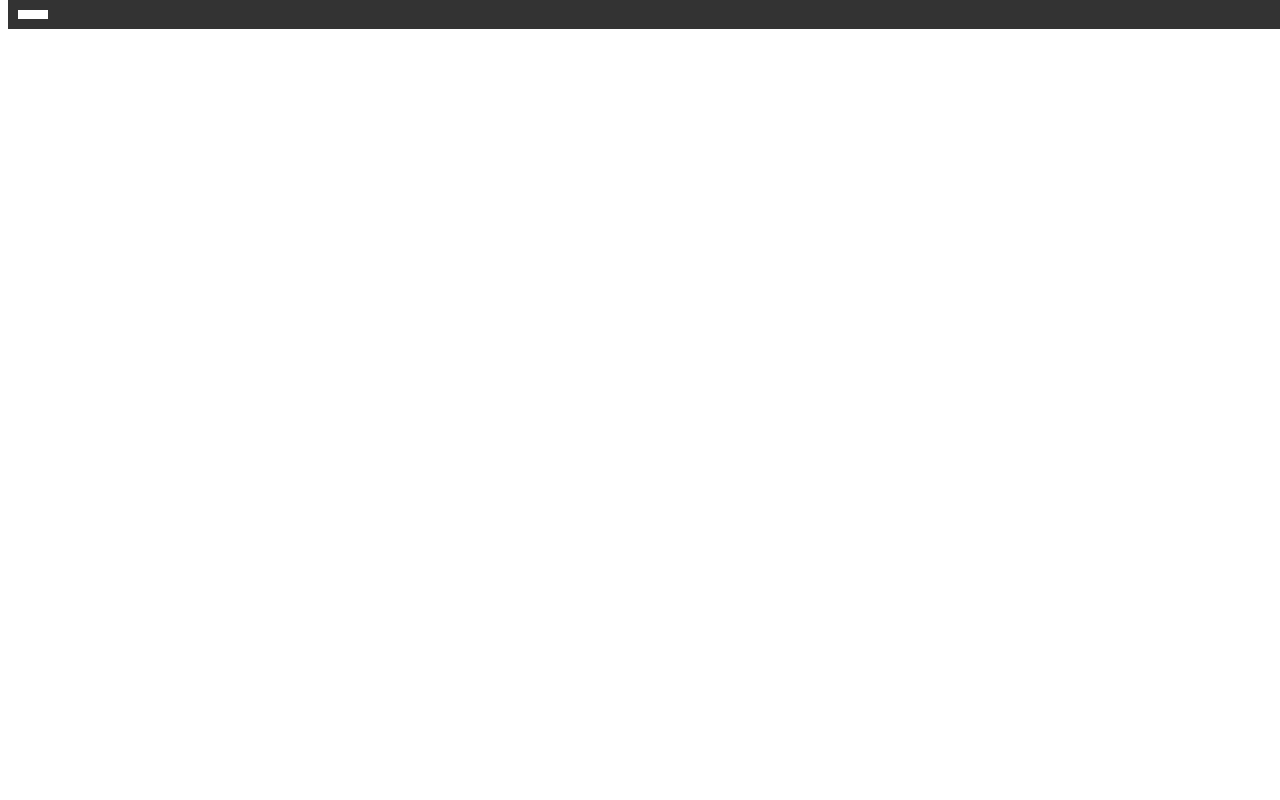
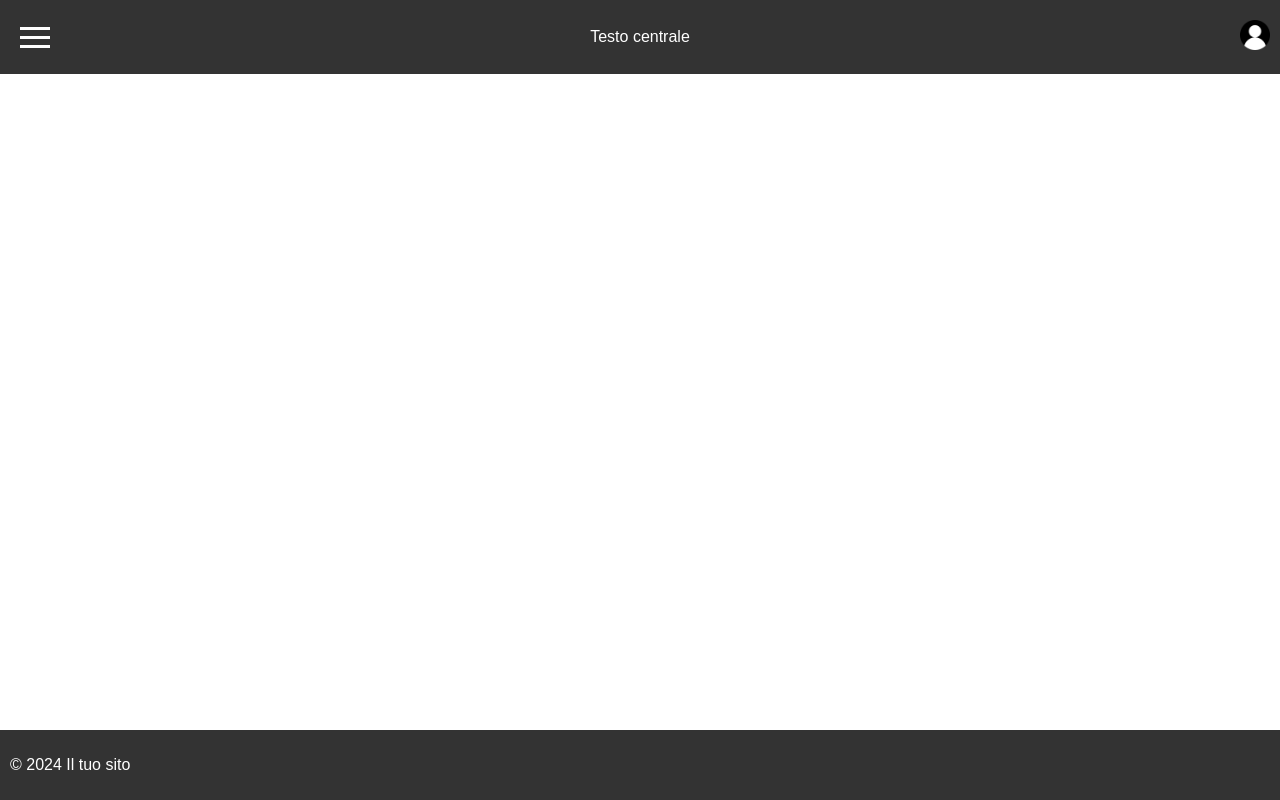
Before and after one commit to MatteoFranceschetto/Formula1Hub, a PHP site: page / in a window 1280 px wide. Run offline with PHP 8.4, Linux system fonts and the light colour scheme.

Commit message:
fine/fine iniziale pagina generica

```diff
--- a/css/base_style.css
+++ b/css/base_style.css
@@ -1,20 +1,78 @@
 header {
   background-color: #333;
+  padding: 10px;
   color: #fff;
   position: fixed;
   width: 100%;
   top: 0;
   z-index: 1;
-
-  margin-left: 0;
+  display: flex;
+  justify-content: space-between;
+  align-items: center;
+  left: 0;
 }
 
 main {
   margin-top: 60px; /* Altezza dell'header */
+  margin-bottom: 60px; /* Altezza del footer */
+  padding: 20px;
+
+  flex: 1;
   padding: 20px;
 }
 
+.profilo {
+  float: right;
+  display: block;
+  cursor: pointer;
+  padding: 10px;
+  margin: 0 10px;
+  border-radius: 50%;
+  overflow: hidden;
+}
+
+.avatar {
+  width: 30px;
+  height: 30px;
+}
+
+.dropdown-menu {
+  display: none;
+  position: absolute;
+  top: 100%;
+  right: 30px;
+  background-color: #fff;
+  box-shadow: 0 2px 5px rgba(0, 0, 0, 0.2);
+  border-radius: 5px;
+  padding: 10px;
+  z-index: 1;
+  transition: height 0.3s ease-in-out;
+}
+
+.dropdown-menu.active {
+  display: block;
+  height: 100px; /* Regola questa altezza in base alle tue esigenze */
+}
+
+.dropdown-menu a {
+  display: block;
+  padding: 8px;
+  text-decoration: none;
+  color: #333;
+  transition: background-color 0.3s;
+}
+
+.dropdown-menu a:hover {
+  background-color: #f0f0f0;
+}
+
+.centro {
+  align-items: center;
+  display: block;
+}
+
 .menu-icon {
+  float: left;
   display: block;
   cursor: pointer;
   padding: 10px;
@@ -24,6 +82,7 @@ main {
   width: 30px;
   height: 3px;
   background-color: #fff;
+  margin: 6px 0;
   transition: background-color 0.3s;
 }
 
@@ -64,3 +123,22 @@ main {
   font-size: 36px;
   margin-left: 50px;
 }
+
+.closebtn:hover{
+  cursor: pointer;
+}
+
+footer {
+  background-color: #333;
+  color: #fff;
+  padding: 10px;
+}
+
+html, body {
+  height: 100%;
+  margin: 0;
+  padding: 0;
+  font-family: Arial, sans-serif;
+  display: flex;
+  flex-direction: column;
+}
--- a/index.php
+++ b/index.php
@@ -12,6 +12,7 @@
         <meta http-equiv="X-UA-Compatible" content="ie=edge">
 
         <link rel="stylesheet" href="css/base_style.css">
+        <script src="scripts/base_script.js"></script>
     </head>
 
     <body>
@@ -22,25 +23,41 @@
                 <div class="menu-lines"></div>
                 <div class="menu-lines"></div>
             </div>
+
+            <div class="centro">
+                Testo centrale
+            </div>
+
+            <div class="profilo" onclick="toggleDropdown()">
+                <img src="img/guest_ico.png" alt="profile" class="avatar">
+
+                <div class="dropdown-menu" id="dropdownMenu">
+                    <!-- Contenuto del menu a tendina -->
+                    <a href="#">Opzione 1</a>
+                    <a href="#">Opzione 2</a>
+                    <a href="#">Opzione 3</a>
+                </div>
+            </div>
         </header>
 
         <div id="mySidenav" class="sidenav">        <!-- Side Menu -->
-            <a href="javascript:void(0)" class="closebtn" onclick="closeSidebar()">&times;</a>
+            <a class="closebtn" onclick="closeSidebar()">&times;</a>
             <a href="#">About</a>
             <a href="#">Services</a>
             <a href="#">Clients</a>
             <a href="#">Contact</a>
         </div>
 
-        <script>
-            function toggleSidebar() {
-                document.getElementById("mySidenav").style.width = "250px";
-            }
+        <main>
 
-            function closeSidebar() {
-                document.getElementById("mySidenav").style.width = "0";
-            }
-        </script>
+            <!-- Dove va il testo della pagina -->
+
+        </main>
+
+        <footer>
+            <!-- Contenuto del footer -->
+            <p>&copy; 2024 Il tuo sito</p>
+        </footer>
 
     </body>
 
--- /dev/null
+++ b/scripts/base_script.js
@@ -0,0 +1,28 @@
+function toggleSidebar() {
+    document.getElementById("mySidenav").style.width = "250px";
+}
+
+function closeSidebar() {
+    document.getElementById("mySidenav").style.width = "0";
+}
+
+
+
+function toggleDropdown() {
+    var dropdownMenu = document.getElementById("dropdownMenu");
+    dropdownMenu.classList.toggle("active");
+
+    // Mostra/nascondi il menu a tendina
+    dropdownMenu.style.display = dropdownMenu.style.display === "none" ? "block" : "none";
+}
+
+// Chiudi il menu a tendina se si fa clic ovunque nella pagina
+window.addEventListener("click", function(event) {
+    var dropdownMenu = document.getElementById("dropdownMenu");
+    var profileIcon = document.querySelector(".profilo");
+
+    if (!event.target.matches(".profilo") && !event.target.matches(".avatar") && !event.target.closest(".dropdown-menu")) {
+        // Chiudi il menu a tendina se si fa clic fuori da esso o sull'icona del profilo
+        dropdownMenu.style.display = "none";
+    }
+});
```
Also changed, not shown: img/guest_ico.png (added).
